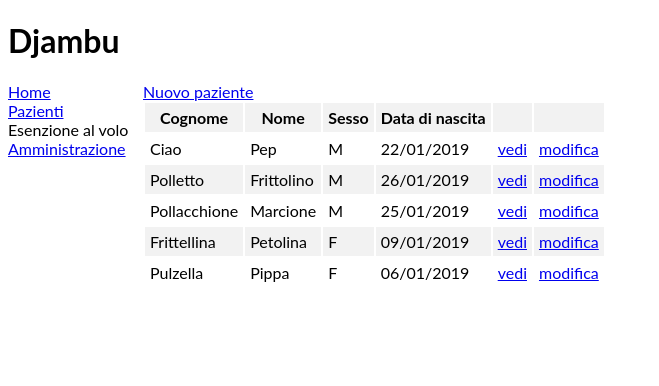
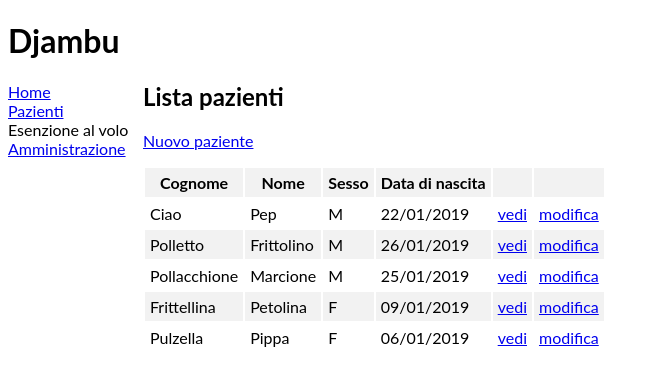
Before and after one commit to filomarcello/djambu, a Django app: page /patients/list/ in a window 1280 px wide. Shown: the top 386 px of the page, without its empty margins (0-659 px from the left). Run offline with Django 3.2, Linux system fonts and the light colour scheme; data comes from the database, SQL or seed files in the repository.

Commit message:
Add header on patient_list template

```diff
--- a/patients/templates/patients/patients_list.html
+++ b/patients/templates/patients/patients_list.html
@@ -2,7 +2,8 @@
 {% load admin_urls %}
 
 {% block content %}
-  {% include 'patients/panel_add_patient.html' %}
+  <h2>Lista pazienti</h2>
+  <p>{% include 'patients/panel_add_patient.html' %}</p>
   <table class="table">
     <tr>
       <th>Cognome</th>
```
